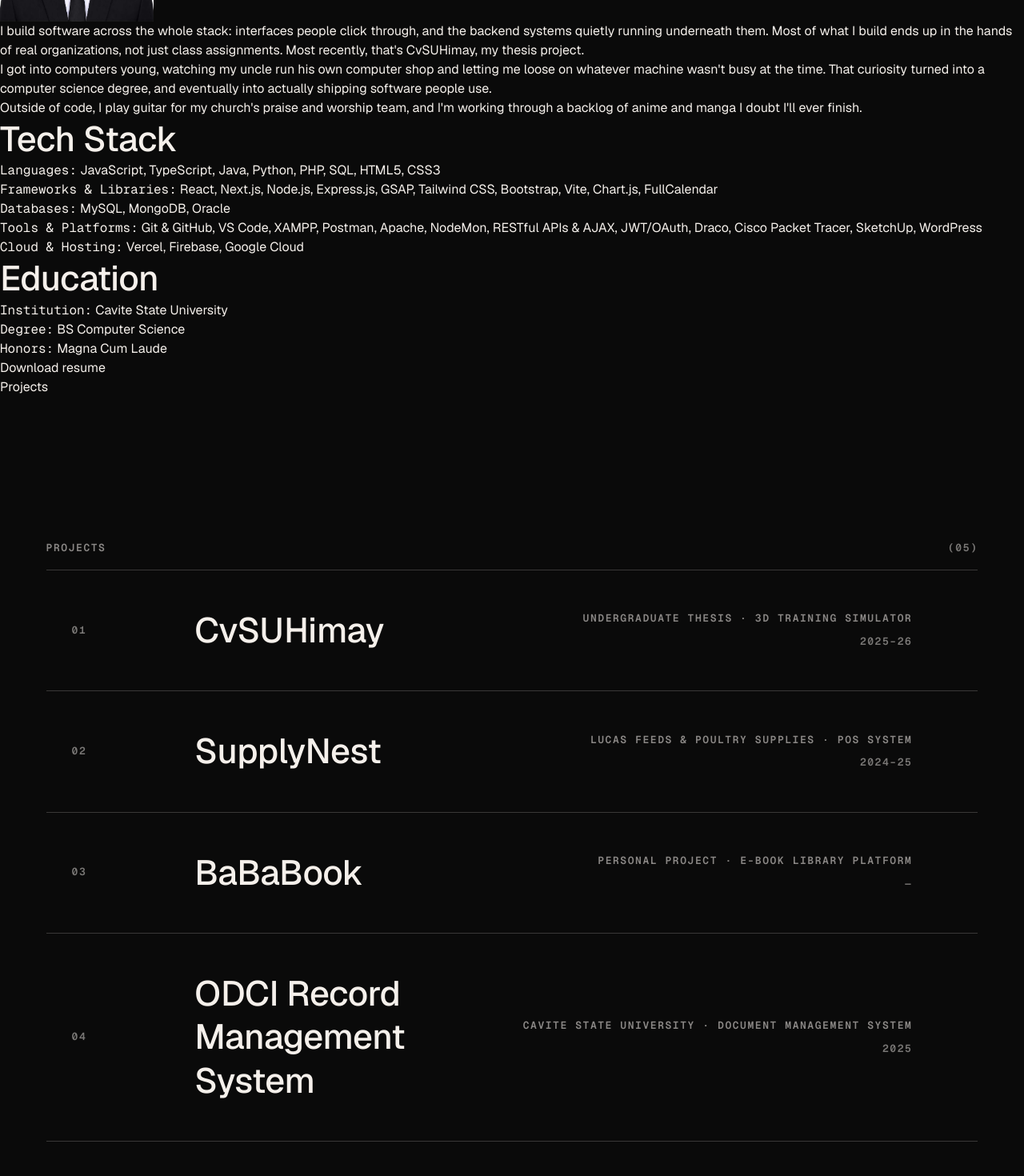
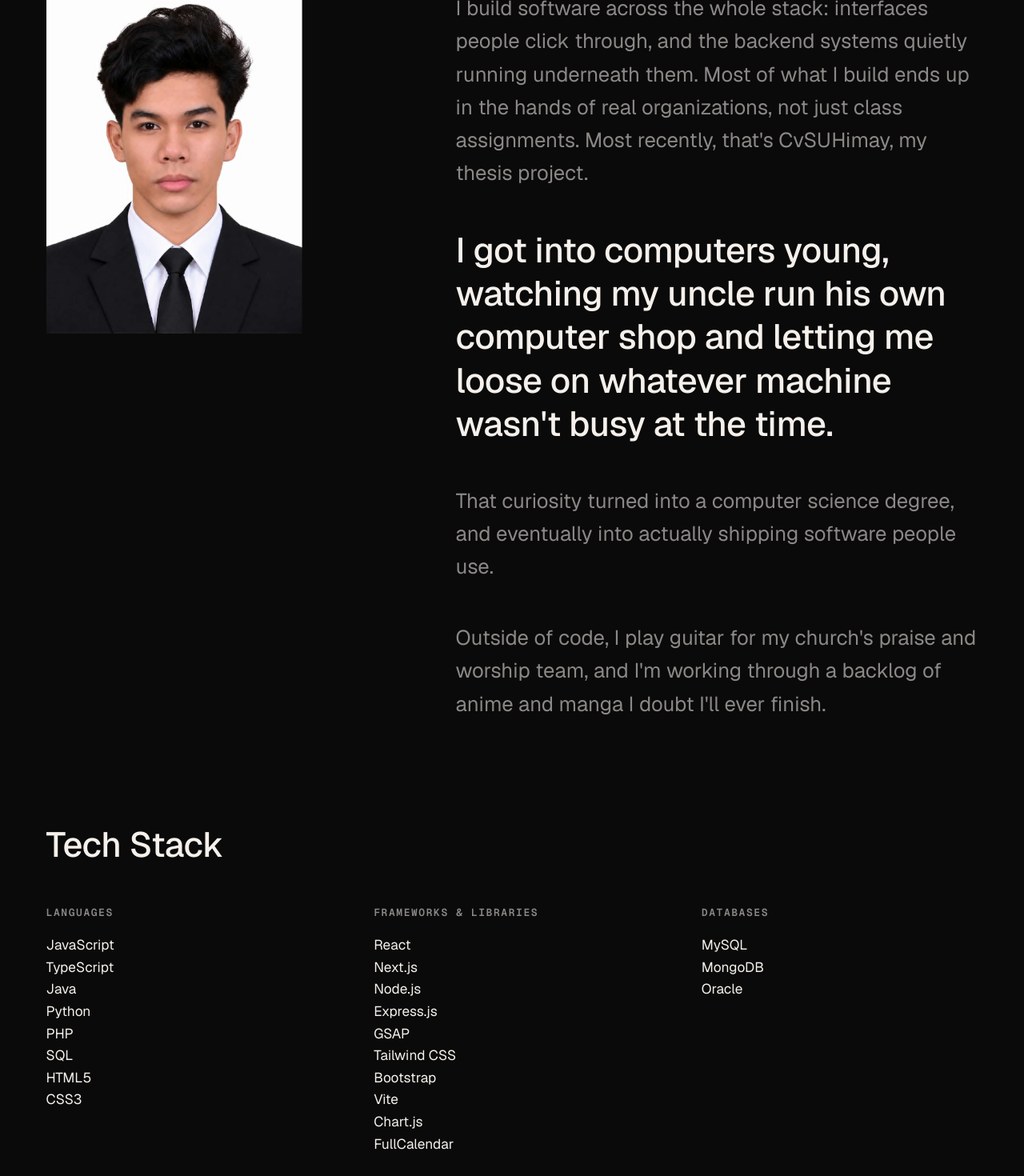
Before and after one commit to var-franklin/FranklinSarmiento, a Next.js app: page / in a window 1280 px wide. Shown: the part 1100-2570 px from the top of the page at 80% size. Built offline with nearby package versions, Linux system fonts and the light colour scheme.

Commit message:
initial design: about

```diff
--- a/components/sections/about/About.tsx
+++ b/components/sections/about/About.tsx
@@ -1,128 +1,347 @@
 //file path: components/sections/about/About.tsx
 
+'use client';
+
+import { useRef } from 'react';
 import Image from 'next/image';
+import gsap from 'gsap';
+import { useGSAP } from '@gsap/react';
+import { SplitText } from 'gsap/SplitText';
 
+/**
+ * Full restyle + motion pass, replacing the unstyled draft this section
+ * shipped as (bare <section>, no size classes anywhere, prose Tech
+ * Stack, static photo, zero GSAP). Grounded in the About.tsx audit run
+ * against globals.css's actual tokens and Hero.tsx/ScrollCue.tsx's
+ * actual motion pattern — not generic advice.
+ *
+ * Bold move (locked): the type, not the photo. The uncle's-computer-shop
+ * sentence is pulled out of its original paragraph and set at display
+ * scale with a Y-axis word flip as it scrolls into view — nabilissa's
+ * two hallmark traits (large-scale type, Y-axis rotation) landing on one
+ * element rather than splitting across two. Everything else in the
+ * section settles quietly in the same timeline: no per-element flourish
+ * competing with it.
+ *
+ * No opacity anywhere in this file's motion, including the "quiet"
+ * settles — opacity transitions are off the table project-wide, GSAP or
+ * otherwise. Reveals use clip-path (photo) or an overflow-hidden mask +
+ * translateY (bio lines, category blocks), same family of technique
+ * Hero.tsx's line-mask reveal already uses, just applied to
+ * paragraph/block-sized content instead of single text lines.
+ */
 export default function About() {
+  const sectionRef = useRef<HTMLElement>(null);
+
+  // Runs the section's single entrance timeline once it scrolls into
+  // view: photo clip-path wipe, bio lines settling in, the pulled
+  // sentence flipping in on its words, then Tech Stack's five category
+  // blocks and Education settling with a light stagger. No ScrollTrigger
+  // precedent exists elsewhere in this codebase (Hero/ScrollCue both
+  // gate on the intro-complete event instead, since they're above the
+  // fold) — the trigger config below is authored fresh for this section.
+  useGSAP(
+    () => {
+      const mm = gsap.matchMedia();
+
+      mm.add('(prefers-reduced-motion: no-preference)', () => {
+        const section = sectionRef.current;
+        if (!section) return;
+
+        const photoFrame = section.querySelector<HTMLElement>('.about-photo-frame');
+        const bioLines = gsap.utils.toArray<HTMLElement>('.about-bio-line', section);
+        const flipTarget = section.querySelector<HTMLElement>('.about-flip-line');
+        const categoryBlocks = gsap.utils.toArray<HTMLElement>('.about-category', section);
+        const educationBlock = section.querySelector<HTMLElement>('.about-education');
+
+        // SplitText mutates the DOM (wraps each word in its own span) —
+        // has to be created before the timeline references split.words,
+        // and reverted explicitly on cleanup since useGSAP's automatic
+        // revert covers GSAP tweens/ScrollTriggers, not SplitText's own
+        // markup changes.
+        const split = flipTarget ? new SplitText(flipTarget, { type: 'words' }) : null;
+
+        const tl = gsap.timeline({
+          defaults: { ease: 'expo.out' },
+          scrollTrigger: {
+            trigger: section,
+            start: 'top 70%',
+            once: true,
+          },
+        });
+
+        if (photoFrame) {
+          tl.fromTo(
+            photoFrame,
+            { clipPath: 'inset(0% 0% 100% 0%)' },
+            { clipPath: 'inset(0% 0% 0% 0%)', duration: 0.9 },
+            0
+          );
+        }
+
+        if (bioLines[0]) tl.from(bioLines[0], { yPercent: 105, duration: 0.8 }, 0.1);
+
+        if (split) {
+          // rotateY capped at -85deg rather than a rounder -90/-100 —
+          // past 90deg the element's back face starts showing (mirrored
+          // text) without backface-visibility handling, which this
+          // codebase doesn't set up elsewhere. Staying under 90 sidesteps
+          // that instead of adding a new CSS concern for one element.
+          tl.from(
+            split.words,
+            {
+              rotateY: -85,
+              transformPerspective: 600,
+              duration: 0.6,
+              stagger: 0.025,
+            },
+            0.35
+          );
+        }
+
+        if (bioLines[1]) tl.from(bioLines[1], { yPercent: 105, duration: 0.8 }, 0.75);
+        if (bioLines[2]) tl.from(bioLines[2], { yPercent: 105, duration: 0.8 }, 0.85);
+
+        categoryBlocks.forEach((block, i) => {
+          tl.from(block, { yPercent: 35, duration: 0.7 }, 1.0 + i * 0.06);
+        });
+
+        if (educationBlock) {
+          tl.from(
+            educationBlock,
+            { yPercent: 30, duration: 0.7 },
+            1.0 + categoryBlocks.length * 0.06 + 0.1
+          );
+        }
+
+        return () => {
+          tl.kill();
+          split?.revert();
+        };
+      });
+
+      return () => mm.revert();
+    },
+    { scope: sectionRef }
+  );
+
   return (
-    <section id="about">
-      {/* Was a bare <h2> with no size/weight class at all — under
-          Tailwind's preflight reset that renders identically to body
-          text, so this heading had no visual hierarchy before. Added
-          `text-display-section`, the same scale CTA's closing heading
-          now uses, so the two top-level section headings read
-          consistently. */}
-      <h2 className="text-display-section">About</h2>
+    <section
+      ref={sectionRef}
+      id="about"
+      className="px-gutter py-section-spacing"
+    >
+      <h2 className="text-display-section text-ink">About</h2>
 
-      {/* relative + aspect-ratio kept: next/image `fill` requires a
-          positioned, sized parent to render at all. */}
-      <div className="relative aspect-[3/4] w-48">
+      {/* Asymmetric split (4/12 photo, 7/12 bio, col 5 left as a gap)
+          instead of the flagged 50/50 — a small formal headshot doesn't
+          need equal billing against the type this section is actually
+          built around. Single column on mobile. */}
+      <div className="mt-10 grid grid-cols-1 gap-x-8 gap-y-10 md:grid-cols-12 md:items-start">
+        <div className="md:col-span-4">
+          {/* overflow-hidden here does double duty: it's the mask for
+              the clip-path reveal below, and it's also why `fill` still
+              needs a positioned, sized parent — aspect-[3/4] + w-full
+              reserve that box before the image loads. */}
+          <div className="about-photo-frame relative aspect-[3/4] w-full max-w-xs overflow-hidden">
             <Image
               src="/images/personal/formal-picture.jpg"
               alt="Franklin Sarmiento"
               fill
-          sizes="192px"
+              sizes="(min-width: 768px) 33vw, 80vw"
+              className="object-cover"
             />
           </div>
+        </div>
 
-      <div>
-        <p>
-          I build software across the whole stack: interfaces people
-          click through, and the backend systems quietly running
-          underneath them. Most of what I build ends up in the hands of
-          real organizations, not just class assignments. Most recently,
-          that&apos;s CvSUHimay, my thesis project.
-        </p>
-        <p>
-          I got into computers young, watching my uncle run his own
-          computer shop and letting me loose on whatever machine
-          wasn&apos;t busy at the time. That curiosity turned into a
-          computer science degree, and eventually into actually shipping
-          software people use.
-        </p>
-        <p>
-          Outside of code, I play guitar for my church&apos;s praise and
-          worship team, and I&apos;m working through a backlog of anime
-          and manga I doubt I&apos;ll ever finish.
+        <div className="md:col-span-7 md:col-start-6">
+          <div className="max-w-[62ch] space-y-6">
+            {/* Bio paragraphs at ink-secondary — deliberately quieter
+                than the flip line below, so that line reads as the
+                section's one bold move rather than one voice among
+                several equally loud ones (Finding 4: this section had
+                zero color hierarchy before). Copy is untouched; only the
+                original second paragraph is split across two <p> tags so
+                its first sentence can carry its own display-scale
+                treatment — same words, no rewording, no trimming. */}
+            <div className="overflow-hidden">
+              <p className="about-bio-line text-body-large text-ink-secondary">
+                I build software across the whole stack: interfaces
+                people click through, and the backend systems quietly
+                running underneath them. Most of what I build ends up in
+                the hands of real organizations, not just class
+                assignments. Most recently, that&apos;s CvSUHimay, my
+                thesis project.
               </p>
             </div>
 
-      {/*
-        Tech Stack — replaces the earlier "Skills" placeholder.
-        Content is merged from three sources, all confirmed in conversation:
-          1. Resume (Languages / Frameworks / Databases / Tools blocks).
-          2. GitHub README badges (var-franklin/var-franklin) — included
-             in full per explicit instruction, even though several entries
-             (Oracle, Firebase, Google Cloud, WordPress, Apache, NodeMon,
-             Postman, Bootstrap, Vite, Python) do not appear anywhere in
-             the resume or in the CvSUHimay/SupplyNest project bullets.
-             These are self-reported via badge generator, not independently
-             verified against shipped project code — flagging this here
-             so it isn't mistaken for a verified claim later.
-          3. This site's own build stack (Next.js, TypeScript, GSAP) —
-             not on the resume or GitHub README, added because the user
-             confirmed they should count as claimed skills.
-        Education directly below is untouched — still a placeholder,
-        out of scope for this change.
+            <p className="about-flip-line text-display-medium text-ink">
+              I got into computers young, watching my uncle run his own
+              computer shop and letting me loose on whatever machine
+              wasn&apos;t busy at the time.
+            </p>
 
-        Font: the field-name spans below ("Languages:", "Frameworks &
-        Libraries:", etc.) get `font-mono` — they're the same label-tier
-        text as the site's eyebrows/nav links/meta text, just set inline
-        instead of standalone. The values after each label stay on the
-        default Geist Sans (no class needed, inherited from <body>).
-      */}
-      <h3 className="text-display-medium">Tech Stack</h3>
-      <div>
-        <p>
-          <span className="font-mono">Languages:</span> JavaScript,
-          TypeScript, Java, Python, PHP, SQL, HTML5, CSS3
-        </p>
-        <p>
-          <span className="font-mono">Frameworks &amp; Libraries:</span>{' '}
-          React, Next.js, Node.js, Express.js, GSAP, Tailwind CSS,
-          Bootstrap, Vite, Chart.js, FullCalendar
-        </p>
-        <p>
-          <span className="font-mono">Databases:</span> MySQL, MongoDB,
-          Oracle
-        </p>
-        <p>
-          <span className="font-mono">Tools &amp; Platforms:</span> Git
-          &amp; GitHub, VS Code, XAMPP, Postman, Apache, NodeMon, RESTful
-          APIs &amp; AJAX, JWT/OAuth, Draco, Cisco Packet Tracer,
-          SketchUp, WordPress
-        </p>
-        <p>
-          <span className="font-mono">Cloud &amp; Hosting:</span>{' '}
-          Vercel, Firebase, Google Cloud
+            <div className="overflow-hidden">
+              <p className="about-bio-line text-body-large text-ink-secondary">
+                That curiosity turned into a computer science degree, and
+                eventually into actually shipping software people use.
               </p>
             </div>
 
-      {/*
-        Education — content finalized in conversation:
-          - Institution shortened to "Cavite State University" (dropping
-            "– Naic Campus") per explicit instruction, even after being
-            flagged that CvSU is a multi-campus system.
-          - "Magna Cum Laude" stated outright, "Candidate" dropped, per
-            explicit instruction — flagged that expected graduation is
-            September 2026 and the honor is not yet conferred; decision
-            to publish it as a completed honor was made anyway.
-          - Dean's Lister (2022–2026) and expected graduation date
-            omitted per explicit instruction — honors line only.
-      */}
-      <h3 className="text-display-medium">Education</h3>
-      <div>
-        <p>
-          <span className="font-mono">Institution:</span> Cavite State
-          University
-        </p>
-        <p>
-          <span className="font-mono">Degree:</span> BS Computer Science
-        </p>
-        <p>
-          <span className="font-mono">Honors:</span> Magna Cum Laude
+            <div className="overflow-hidden">
+              <p className="about-bio-line text-body-large text-ink-secondary">
+                Outside of code, I play guitar for my church&apos;s
+                praise and worship team, and I&apos;m working through a
+                backlog of anime and manga I doubt I&apos;ll ever finish.
               </p>
             </div>
-      <a href="/resume.pdf" data-cursor-hover download>
+          </div>
+        </div>
+      </div>
+
+      {/*
+        Tech Stack — content unchanged from the resume/GitHub-README/
+        build-stack merge already agreed on. Structural change only:
+        five comma-joined <p> tags become five discrete category blocks,
+        each a label above a plain <ul> — list semantics are actually
+        correct for this content, and it's what lets each category move
+        as its own unit below instead of animating a wall of prose.
+        No numbering — the categories aren't a sequence, nothing orders
+        Languages before Databases.
+      */}
+      <div className="mt-16">
+        <h3 className="text-display-medium text-ink">Tech Stack</h3>
+
+        <div className="mt-6 grid grid-cols-1 gap-x-8 gap-y-8 sm:grid-cols-2 lg:grid-cols-3">
+          <div className="overflow-hidden">
+            <div className="about-category">
+              <span className="block font-mono text-label-uppercase uppercase text-ink-secondary">
+                Languages
+              </span>
+              <ul className="mt-2 text-body-regular text-ink">
+                <li>JavaScript</li>
+                <li>TypeScript</li>
+                <li>Java</li>
+                <li>Python</li>
+                <li>PHP</li>
+                <li>SQL</li>
+                <li>HTML5</li>
+                <li>CSS3</li>
+              </ul>
+            </div>
+          </div>
+
+          <div className="overflow-hidden">
+            <div className="about-category">
+              <span className="block font-mono text-label-uppercase uppercase text-ink-secondary">
+                Frameworks &amp; Libraries
+              </span>
+              <ul className="mt-2 text-body-regular text-ink">
+                <li>React</li>
+                <li>Next.js</li>
+                <li>Node.js</li>
+                <li>Express.js</li>
+                <li>GSAP</li>
+                <li>Tailwind CSS</li>
+                <li>Bootstrap</li>
+                <li>Vite</li>
+                <li>Chart.js</li>
+                <li>FullCalendar</li>
+              </ul>
+            </div>
+          </div>
+
+          <div className="overflow-hidden">
+            <div className="about-category">
+              <span className="block font-mono text-label-uppercase uppercase text-ink-secondary">
+                Databases
+              </span>
+              <ul className="mt-2 text-body-regular text-ink">
+                <li>MySQL</li>
+                <li>MongoDB</li>
+                <li>Oracle</li>
+              </ul>
+            </div>
+          </div>
+
+          <div className="overflow-hidden">
+            <div className="about-category">
+              <span className="block font-mono text-label-uppercase uppercase text-ink-secondary">
+                Tools &amp; Platforms
+              </span>
+              <ul className="mt-2 text-body-regular text-ink">
+                <li>Git &amp; GitHub</li>
+                <li>VS Code</li>
+                <li>XAMPP</li>
+                <li>Postman</li>
+                <li>Apache</li>
+                <li>NodeMon</li>
+                <li>RESTful APIs &amp; AJAX</li>
+                <li>JWT/OAuth</li>
+                <li>Draco</li>
+                <li>Cisco Packet Tracer</li>
+                <li>SketchUp</li>
+                <li>WordPress</li>
+              </ul>
+            </div>
+          </div>
+
+          <div className="overflow-hidden">
+            <div className="about-category">
+              <span className="block font-mono text-label-uppercase uppercase text-ink-secondary">
+                Cloud &amp; Hosting
+              </span>
+              <ul className="mt-2 text-body-regular text-ink">
+                <li>Vercel</li>
+                <li>Firebase</li>
+                <li>Google Cloud</li>
+              </ul>
+            </div>
+          </div>
+        </div>
+      </div>
+
+      {/*
+        Education — content and label:value structure unchanged (still
+        Institution / Degree / Honors, still the exact wording locked in
+        the prior pass, including "Magna Cum Laude" stated outright).
+        Kept quieter than Tech Stack per direction: heading takes
+        ink-secondary instead of full ink, and it settles as one block
+        rather than getting its own per-line stagger — three facts don't
+        carry the same structural weight as five category lists, and the
+        motion/color here says so instead of the old identical h3+div
+        treatment erasing the difference.
+      */}
+      <div className="about-education mt-12">
+        <h3 className="text-display-medium text-ink-secondary">Education</h3>
+        <div className="mt-4 space-y-2">
+          <p className="text-body-regular text-ink">
+            <span className="font-mono text-label-uppercase uppercase text-ink-secondary">
+              Institution:
+            </span>{' '}
+            Cavite State University
+          </p>
+          <p className="text-body-regular text-ink">
+            <span className="font-mono text-label-uppercase uppercase text-ink-secondary">
+              Degree:
+            </span>{' '}
+            BS Computer Science
+          </p>
+          <p className="text-body-regular text-ink">
+            <span className="font-mono text-label-uppercase uppercase text-ink-secondary">
+              Honors:
+            </span>{' '}
+            Magna Cum Laude
+          </p>
+        </div>
+      </div>
+
+      <a
+        href="/resume.pdf"
+        data-cursor-hover
+        download
+        className="mt-12 inline-block text-body-regular text-ink underline decoration-ink-ghost underline-offset-4"
+      >
         Download resume
       </a>
     </section>
```
Lines whose indentation alone changed are shown as unchanged.
